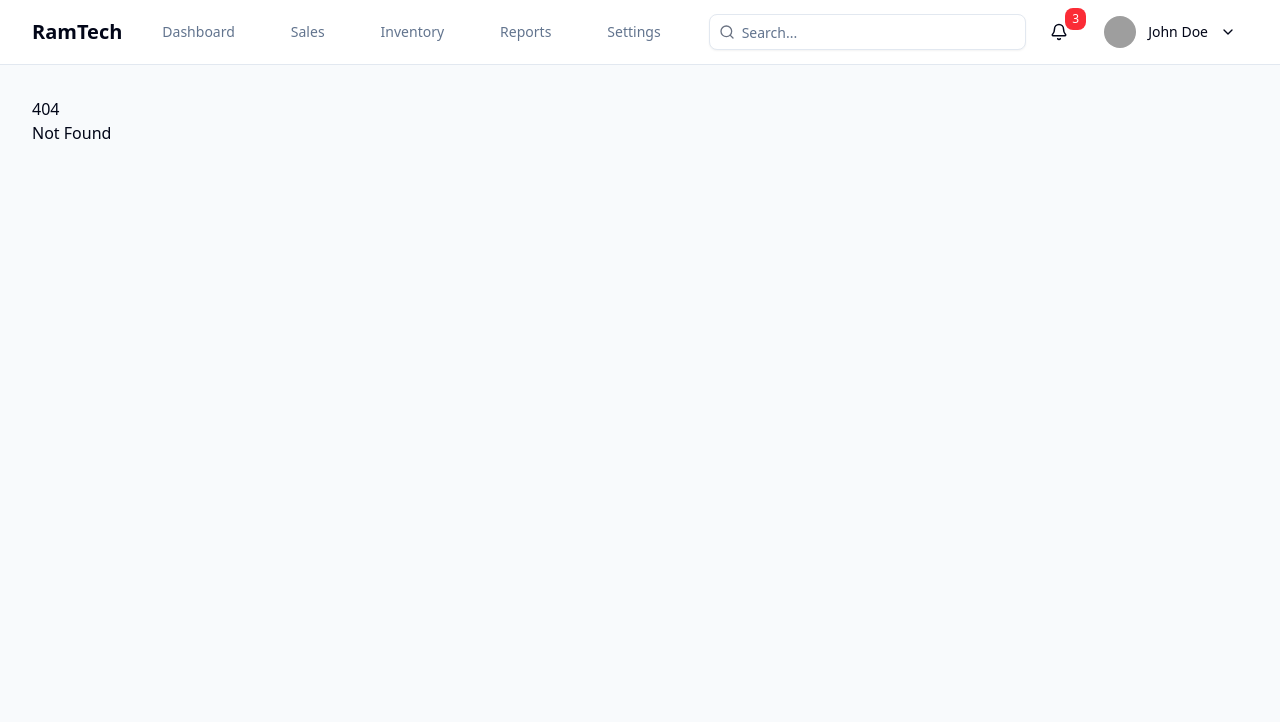
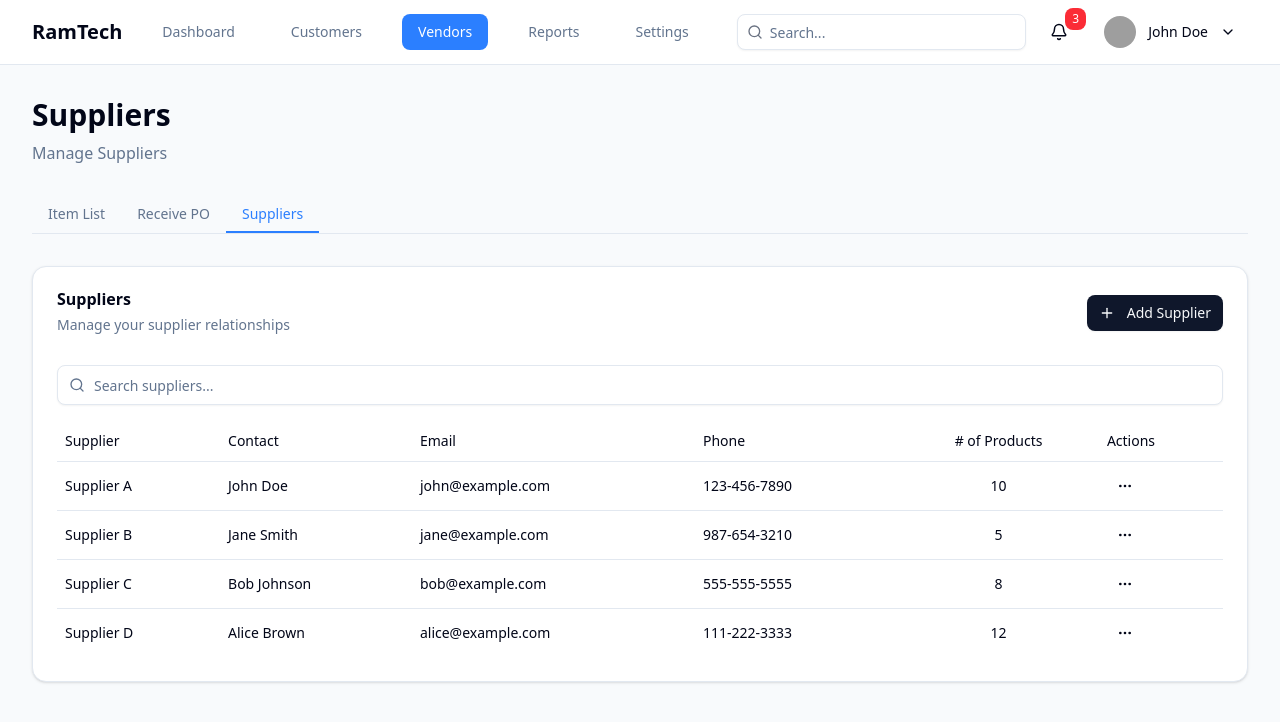
Before and after one commit to acerapa/sims-sv, a SvelteKit app: page /vendors/suppliers in a window 1280 px wide. Before the commit this address had no page. Shown: the top 722 px of the page. Built offline with nearby package versions, Linux system fonts and the light colour scheme; grey boxes are pictures that could not be loaded.

Commit message:
System wide changes after client meeting

```diff
--- a/src/lib/components/layout/Header.svelte
+++ b/src/lib/components/layout/Header.svelte
@@ -33,21 +33,19 @@
 						Dashboard
 					</Button>
 				</a>
-				<a href={resolve('/sales')}>
+				<a href={resolve('/customers')}>
 					<Button
-						variant={isRouteActive('/sales', path) ? 'info' : 'ghost'}
-						class="text-muted-foreground">Sales</Button
+						variant={isRouteActive('/customers', path) ? 'info' : 'ghost'}
+						class="text-muted-foreground">Customers</Button
 					>
 				</a>
-				<a href={resolve('/inventory')}>
+				<a href={resolve('/vendors/inventory')}>
 					<Button
-						variant={isRouteActive('/inventory', path) || path?.startsWith('/inventory')
+						variant={isRouteActive('/vendors', path) || path?.startsWith('/vendors')
 							? 'info'
 							: 'ghost'}
-						class="text-muted-foreground"
+						class="text-muted-foreground">Vendors</Button
 					>
-						Inventory
-					</Button>
 				</a>
 				<a href={resolve('/reports')}>
 					<Button
--- /dev/null
+++ b/src/routes/customers/+page.svelte
@@ -0,0 +1 @@
+<h1>Customers</h1>
--- a/src/routes/inventory/+layout.svelte
+++ b/src/routes/vendors/+layout.svelte
@@ -1,7 +1,7 @@
 <script lang="ts">
 	import { pageContext } from '$lib/stores/pageContext';
 	import PageTitle from '$lib/components/layout/PageTitle.svelte';
-	import SubHeader from '$lib/components/pages/inventory/SubHeader.svelte';
+	import SubHeader from './SubHeader.svelte';
 	let { children } = $props();
 
 	let pageTitle = $state<{
--- a/src/lib/components/pages/inventory/SubHeader.svelte
+++ b/src/routes/vendors/SubHeader.svelte
@@ -7,24 +7,16 @@
 
 	const inventoryNavs = [
 		{
-			name: 'Overview',
-			path: '/inventory'
+			name: 'Item List',
+			path: '/vendors/inventory'
 		},
 		{
 			name: 'Receive PO',
-			path: '/inventory/receive-po'
+			path: '/vendors/receive-po'
 		},
 		{
-			name: 'Transfers',
-			path: '/inventory/transfers'
-		},
-		{
-			name: 'Returns',
-			path: '/inventory/returns'
-		},
-		{
-			name: 'Adjustments',
-			path: '/inventory/adjustments'
+			name: 'Suppliers',
+			path: '/vendors/suppliers'
 		}
 	] as const;
 </script>
--- /dev/null
+++ b/src/routes/vendors/inventory/+page.ts
@@ -0,0 +1,12 @@
+import type { PageLoad } from './$types';
+import { pageContext } from '$lib/stores/pageContext';
+
+export const load: PageLoad = () => {
+	pageContext.set({
+		pageTitle: {
+			title: 'Item List',
+			subTitle: 'Record items received from suppliers and update inventory.'
+		}
+	});
+	return {};
+};
--- /dev/null
+++ b/src/routes/vendors/inventory/categories/+page.svelte
@@ -0,0 +1 @@
+<h1>Categories Management</h1>
--- a/src/routes/inventory/receive-po/+page.svelte
+++ b/src/routes/vendors/receive-po/+page.svelte
@@ -9,6 +9,13 @@
 	} from '$lib/components/ui/card';
 	import { Input } from '$lib/components/ui/input';
 	import { Label } from '$lib/components/ui/label';
+	import {
+		Select,
+		SelectContent,
+		SelectGroup,
+		SelectItem,
+		SelectTrigger
+	} from '$lib/components/ui/select';
 	import {
 		Table,
 		TableBody,
@@ -69,9 +76,23 @@
 						<Input class="h-10" placeholder="Enter supplier name" />
 					</div>
 				</div>
-				<div class="flex w-[calc(50%_-_0.75rem)] flex-1 flex-col gap-2">
-					<Label>Date Received</Label>
-					<Input class="h-10" placeholder="e.g, PO-2024-0001" />
+				<div class="flex flex-wrap gap-6">
+					<div class="flex flex-1 flex-col gap-2">
+						<Label>Date Received</Label>
+						<Input class="h-10" placeholder="e.g, PO-2024-0001" />
+					</div>
+					<div class="flex flex-1 flex-col gap-2">
+						<Label>Received Type</Label>
+						<Select type="single">
+							<SelectTrigger class="w-full">Select Type</SelectTrigger>
+							<SelectContent>
+								<SelectGroup>
+									<SelectItem value="with_pay">With Pay</SelectItem>
+									<SelectItem value="without_pay">Without Pay</SelectItem>
+								</SelectGroup>
+							</SelectContent>
+						</Select>
+					</div>
 				</div>
 				<div class="flex flex-1 flex-col gap-2">
 					<Label>Notes</Label>
--- /dev/null
+++ b/src/routes/vendors/suppliers/+page.svelte
@@ -0,0 +1,101 @@
+<script lang="ts">
+	import { Button } from '$lib/components/ui/button';
+	import {
+		Card,
+		CardContent,
+		CardDescription,
+		CardHeader,
+		CardTitle
+	} from '$lib/components/ui/card';
+	import { Input } from '$lib/components/ui/input';
+	import {
+		Table,
+		TableBody,
+		TableCell,
+		TableHead,
+		TableHeader,
+		TableRow
+	} from '$lib/components/ui/table';
+	import { Ellipsis, Plus, Search } from '@lucide/svelte';
+
+	const suppliers = [
+		{
+			name: 'Supplier A',
+			contact: 'John Doe',
+			email: 'john@example.com',
+			phone: '123-456-7890',
+			products: 10
+		},
+		{
+			name: 'Supplier B',
+			contact: 'Jane Smith',
+			email: 'jane@example.com',
+			phone: '987-654-3210',
+			products: 5
+		},
+		{
+			name: 'Supplier C',
+			contact: 'Bob Johnson',
+			email: 'bob@example.com',
+			phone: '555-555-5555',
+			products: 8
+		},
+		{
+			name: 'Supplier D',
+			contact: 'Alice Brown',
+			email: 'alice@example.com',
+			phone: '111-222-3333',
+			products: 12
+		}
+	];
+</script>
+
+<Card>
+	<CardHeader>
+		<div class="flex items-center justify-between">
+			<div class="space-y-2">
+				<CardTitle>Suppliers</CardTitle>
+				<CardDescription>Manage your supplier relationships</CardDescription>
+			</div>
+			<Button class="flex items-center gap-3">
+				<Plus />
+				<span>Add Supplier</span>
+			</Button>
+		</div>
+	</CardHeader>
+	<CardContent class="space-y-4">
+		<div class="relative">
+			<Search class="absolute top-1/2 left-3 size-4 -translate-y-1/2 text-muted-foreground" />
+			<Input type="search" placeholder="Search suppliers..." class="h-10 pl-9" />
+		</div>
+
+		<Table>
+			<TableHeader>
+				<TableRow>
+					<TableHead>Supplier</TableHead>
+					<TableHead>Contact</TableHead>
+					<TableHead>Email</TableHead>
+					<TableHead>Phone</TableHead>
+					<TableHead class="text-center"># of Products</TableHead>
+					<TableHead>Actions</TableHead>
+				</TableRow>
+			</TableHeader>
+			<TableBody>
+				{#each suppliers as supplier, ndx (ndx)}
+					<TableRow>
+						<TableCell>{supplier.name}</TableCell>
+						<TableCell>{supplier.contact}</TableCell>
+						<TableCell>{supplier.email}</TableCell>
+						<TableCell>{supplier.phone}</TableCell>
+						<TableCell class="text-center">{supplier.products}</TableCell>
+						<TableCell>
+							<Button variant="ghost" size="sm">
+								<Ellipsis />
+							</Button>
+						</TableCell>
+					</TableRow>
+				{/each}
+			</TableBody>
+		</Table>
+	</CardContent>
+</Card>
--- a/src/routes/inventory/+page.ts
+++ b/src/routes/vendors/suppliers/+page.ts
@@ -4,9 +4,10 @@ import { pageContext } from '$lib/stores/pageContext';
 export const load: PageLoad = () => {
 	pageContext.set({
 		pageTitle: {
-			title: 'Inventory',
-			subTitle: 'Record items received from suppliers and update inventory.'
+			title: 'Suppliers',
+			subTitle: 'Manage Suppliers'
 		}
 	});
+
 	return {};
 };
```
Also changed, not shown: src/routes/vendors/inventory/+page.svelte (renamed from src/routes/inventory/+page.svelte), src/routes/vendors/receive-po/+page.ts (renamed from src/routes/inventory/receive-po/+page.ts).
